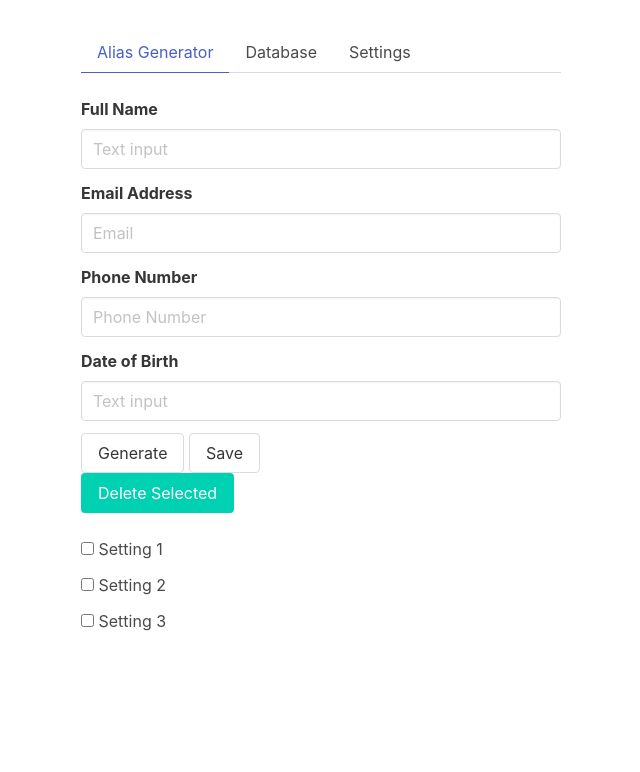
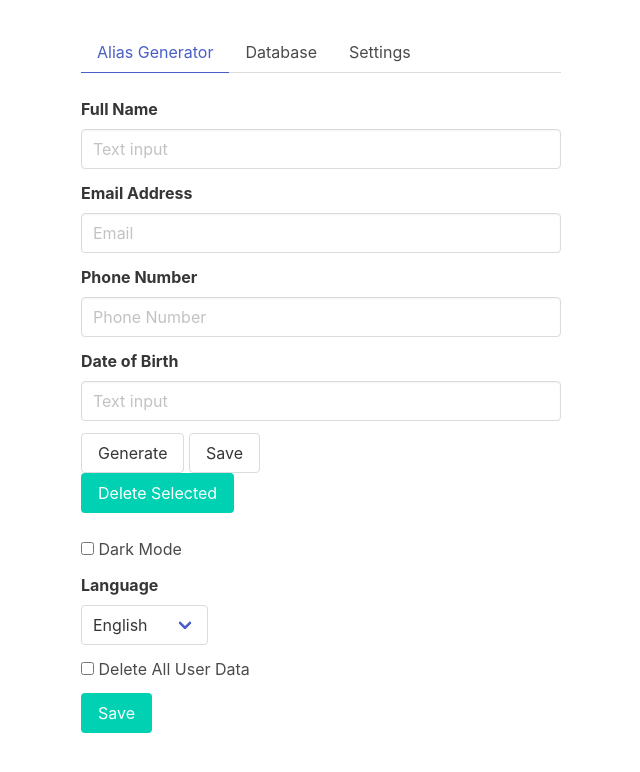
Before and after one commit to Forworddash/AliasKeep, an Electron app: page my-app/src/index.html in a window 800 px wide. Shown: the whole page, without its empty margins (79-719 px from the left). Drawn offline with nearby package versions, Linux system fonts and the light colour scheme.

Commit message:
- added some more settings

```diff
--- a/my-app/src/index.html
+++ b/my-app/src/index.html
@@ -66,6 +66,7 @@
           <button class="button" id="generator">Generate</button>
           <button class="button" id="save">Save</button>
         </div>
+
       </div>
 
 
@@ -91,28 +92,45 @@
 
       <!-- Tab Content for Settings -->
       <div class="tab-content" id="tab-3">
-      <div class="block">
-          <!-- list the settings here with a label and checkbox to check if its enabled/disabled -->
+        <div class="block">
+
+
+          <!-- First option -->
           <div class="field">
             <label class="checkbox">
               <input type="checkbox" id="setting-1">
-              Setting 1
+               Dark Mode
             </label>
           </div>
+
+          <!-- Second option -->
           <div class="field">
-            <label class="checkbox">
-              <input type="checkbox" id="setting-2">
-              Setting 2
-            </label>
+            <label class="label">Language</label>
+            <div class="control">
+              <div class="select">
+                <select id="language">
+                  <option>English</option>
+                  <option>French</option>
+                  <option>Japanese</option>
+                </select>
+              </div>
+            </div>
           </div>
+
+          <!-- Third option -->
           <div class="field">
             <label class="checkbox">
               <input type="checkbox" id="setting-3">
-              Setting 3
+              Delete All User Data
             </label>
           </div>
+
+          <!-- Save settings button -->
+          <div class="block">
+            <button class="button is-primary" type="button" id="save-settings">Save</button>
+          </div>
+        </div>
       </div>
-    </div>
 
 
     <!-- load renderer script -->
```
